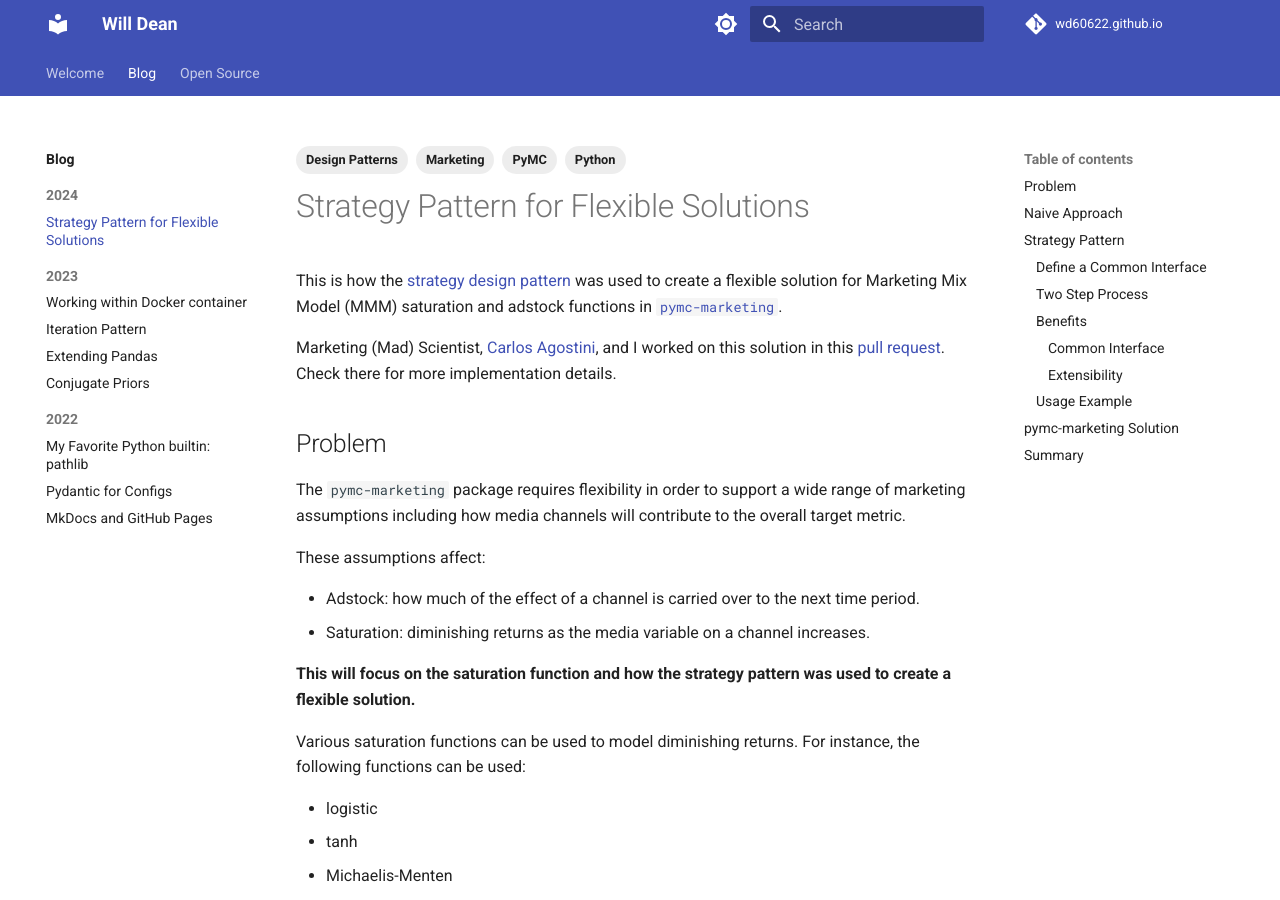
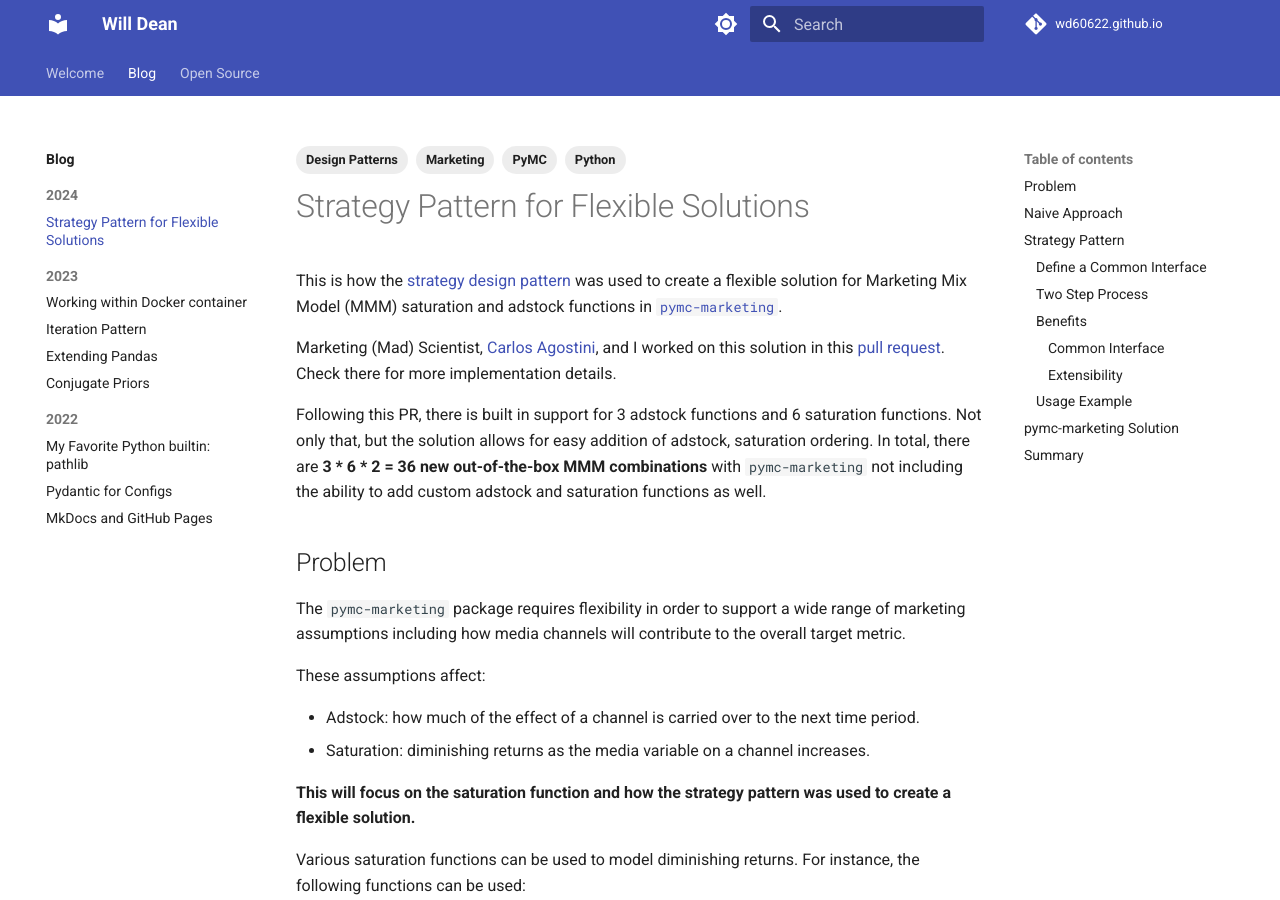
Before and after one commit to williambdean/williambdean.github.io, an MkDocs documentation site: the page built from docs/blog/posts/2024/pymc-marketing-strategy-pattern.md, in a window 1280 px wide and 900 px high. Built offline with MkDocs 1.6.1 and Material for MkDocs 9.7.7, drawn with Linux system fonts in a browser that asks for light colours; comment, search, counter and statistics services are not loaded; some of the changed text lies outside the part shown.

Commit message:
add some new lines

```diff
--- a/docs/blog/posts/2024/pymc-marketing-strategy-pattern.md
+++ b/docs/blog/posts/2024/pymc-marketing-strategy-pattern.md
@@ -18,6 +18,12 @@ Agostini](https://www.linkedin.com/in/cetagostini/), and I worked on this
 solution in this [pull
 request](https://github.com/pymc-labs/pymc-marketing/pull/632). Check there for
 more implementation details.
+
+Following this PR, there is built in support for 3 adstock functions and 6
+saturation functions. Not only that, but the solution allows for easy addition
+of adstock, saturation ordering. In total, there are **3 * 6 * 2 = 36 new
+out-of-the-box MMM combinations** with `pymc-marketing` not including the
+ability to add custom adstock and saturation functions as well.
 
 ## Problem
 
@@ -342,8 +348,9 @@ mmm.fit(X, y)
 
 ## Summary
 
-By defining a common function signature and interface, we get flexibility and
-ease addition of new functions without the need to update existing code.
+By defining a common function signature for all adstock and saturation
+functions, we get flexibility and ease addition of new functions without the
+need to update existing code.
 
 This breaks down the process into two steps:
 
```
